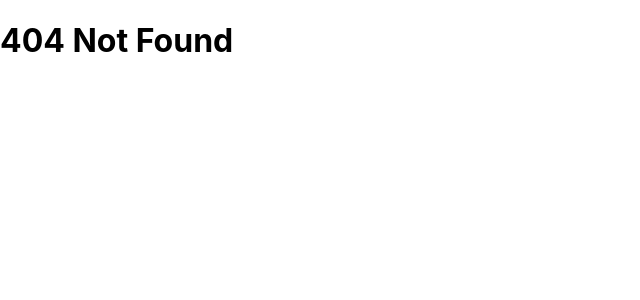
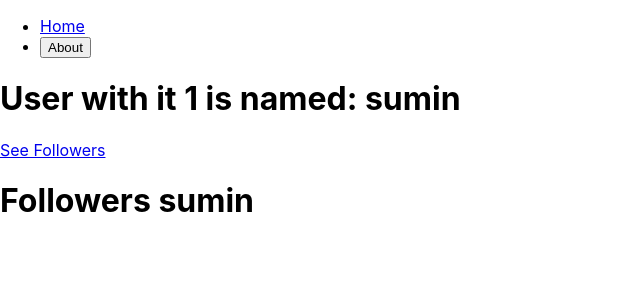
Before and after one commit to clappingmin/todolist-react, a React (Create React App) app in the folder todolist/: page /users/1/followers in a window 1280 px wide. Before the commit this address had no page. Shown: the top 300 px of the page, without its empty margins (0-640 px from the left). Built offline with nearby package versions, Linux system fonts and the light colour scheme.

Commit message:
chore: useOutletContext 정리

```diff
--- /dev/null
+++ b/todolist/src/pages/users/Followers/Followers.tsx
@@ -0,0 +1,14 @@
+import { useOutletContext } from 'react-router-dom';
+
+interface IFollowersContext {
+  nameOfMyUser: string;
+}
+
+function Followers() {
+  const { nameOfMyUser } = useOutletContext<IFollowersContext>();
+  console.log(nameOfMyUser);
+
+  return <h1>Followers {nameOfMyUser}</h1>;
+}
+
+export default Followers;
--- a/todolist/src/pages/users/User/User.tsx
+++ b/todolist/src/pages/users/User/User.tsx
@@ -1,13 +1,21 @@
-import { useParams } from 'react-router-dom';
+import { Link, Outlet, useParams } from 'react-router-dom';
 import { users } from '../../../db';
 
 function User() {
   // const params = useParams();
   const { userId } = useParams();
   return (
-    <h1>
-      User with it {userId} is named: {users[Number(userId) - 1].name}
-    </h1>
+    <div>
+      <h1>
+        User with it {userId} is named: {users[Number(userId) - 1].name}
+      </h1>
+      <Link to={'followers'}>See Followers</Link>
+      <Outlet
+        context={{
+          nameOfMyUser: users[Number(userId) - 1].name,
+        }}
+      />
+    </div>
   );
 }
 
```
Also changed, not shown: todolist/src/Router.tsx (+11 -1 lines), 1 other file (tests, documents, lock files or other folders).
